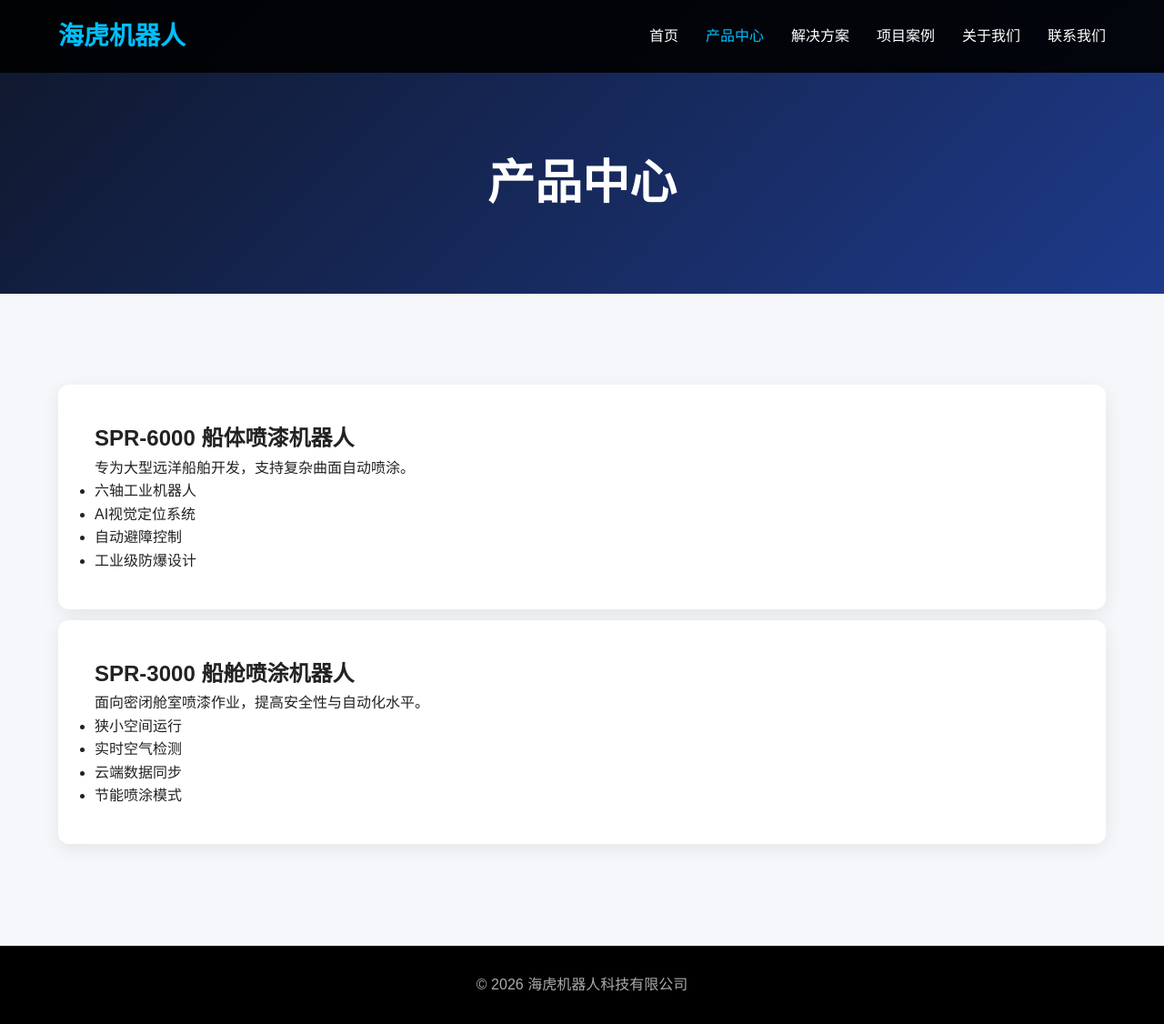
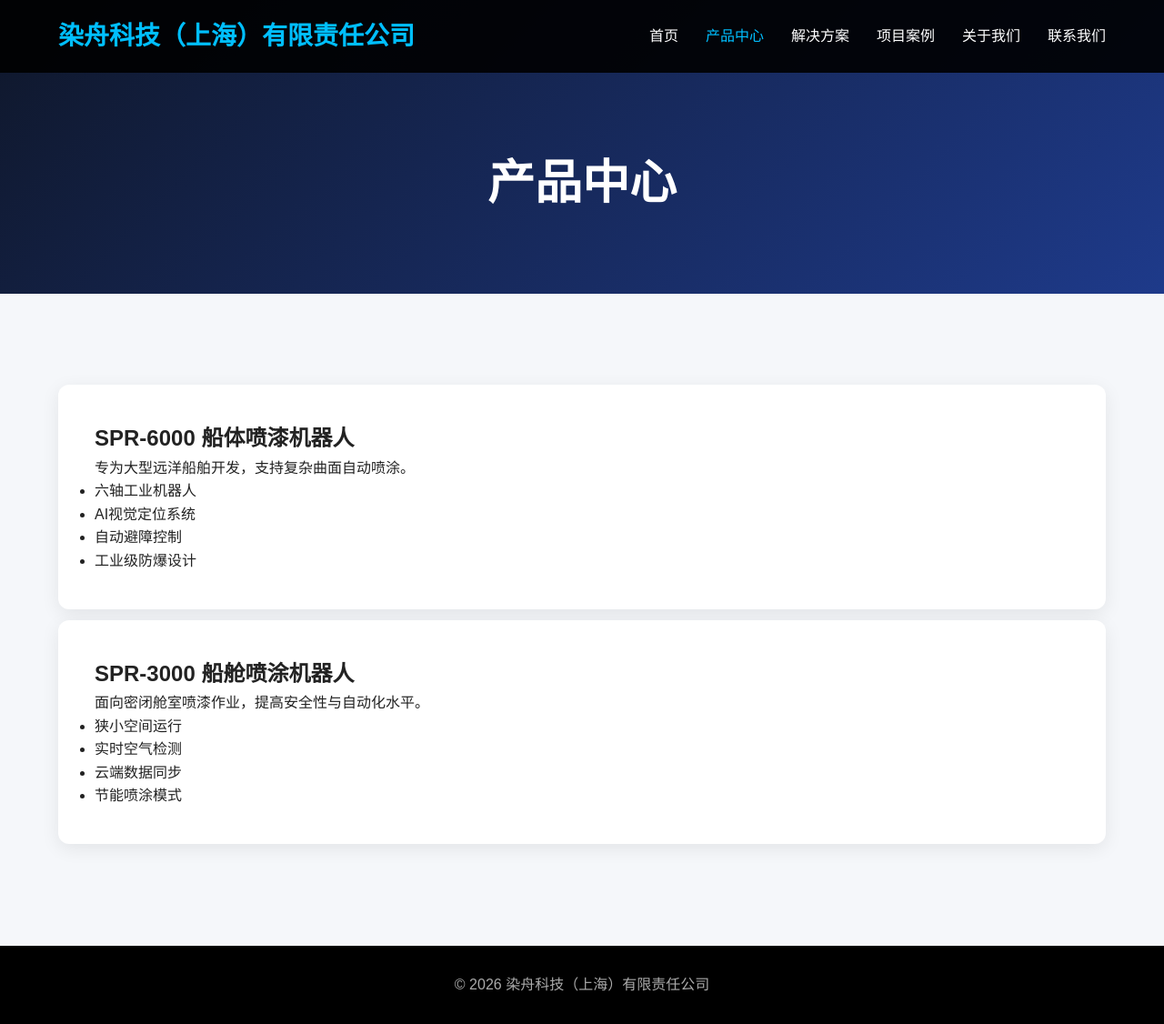
Before and after one commit to yeayyfan/Rz, a plain HTML site: page products.html in a window 1280 px wide. Shown: the whole page at 91% size. Drawn offline with Linux system fonts and the light colour scheme.

Commit message:
Update products.html

```diff
--- a/products.html
+++ b/products.html
@@ -3,14 +3,14 @@
 <head>
     <meta charset="UTF-8">
     <meta name="viewport" content="width=device-width, initial-scale=1.0">
-    <title>产品中心 - 海虎机器人</title>
+    <title>产品中心 - 染舟科技（上海）有限责任公司</title>
     <link rel="stylesheet" href="css/style.css">
 </head>
 <body>
 
 <header class="header">
     <div class="container nav-container">
-        <div class="logo">海虎机器人</div>
+        <div class="logo">染舟科技（上海）有限责任公司</div>
 
         <nav>
             <ul class="nav-menu">
@@ -71,7 +71,7 @@
 
 <footer class="footer">
     <div class="container">
-        <p>© 2026 海虎机器人科技有限公司</p>
+        <p>© 2026 染舟科技（上海）有限责任公司</p>
     </div>
 </footer>
 
```
